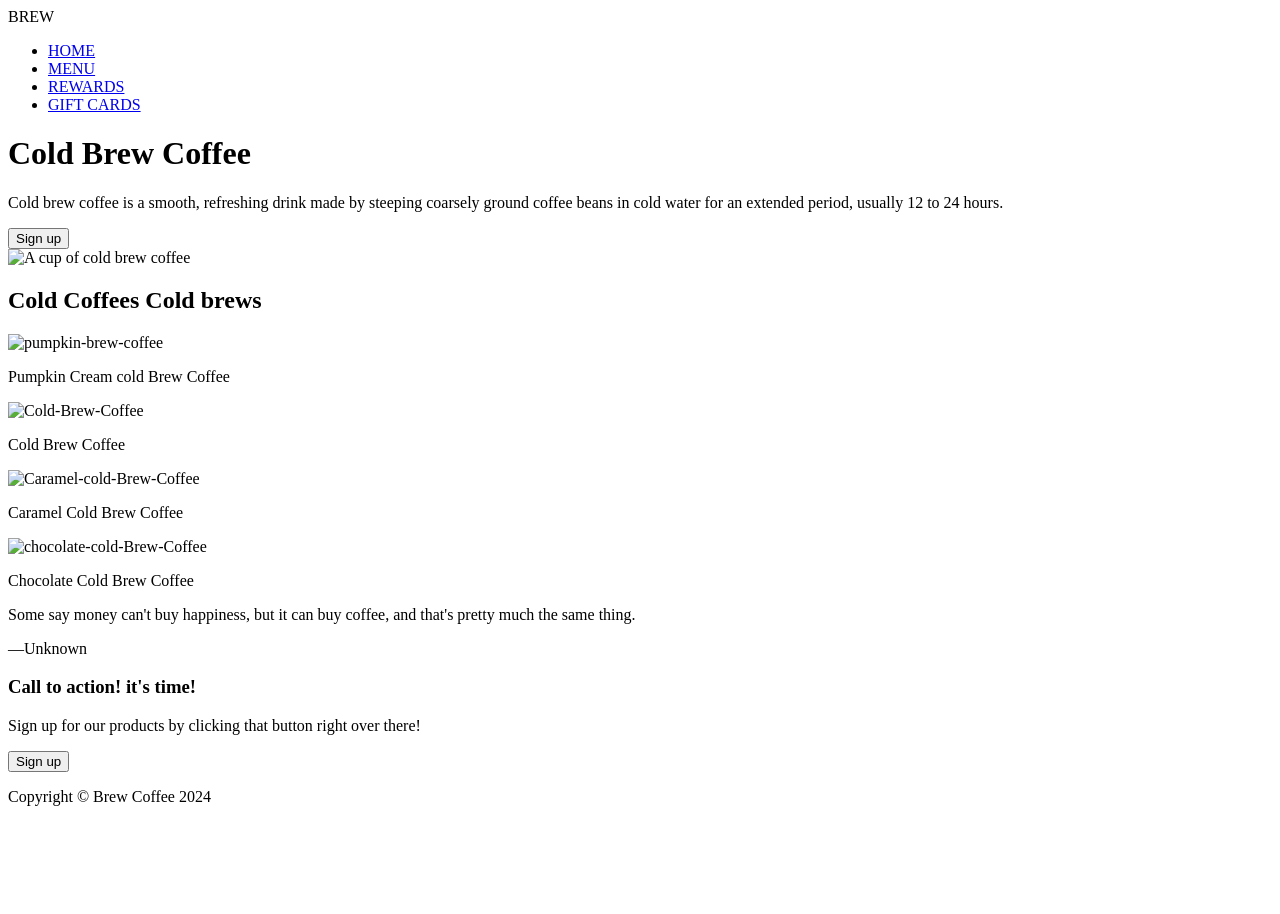
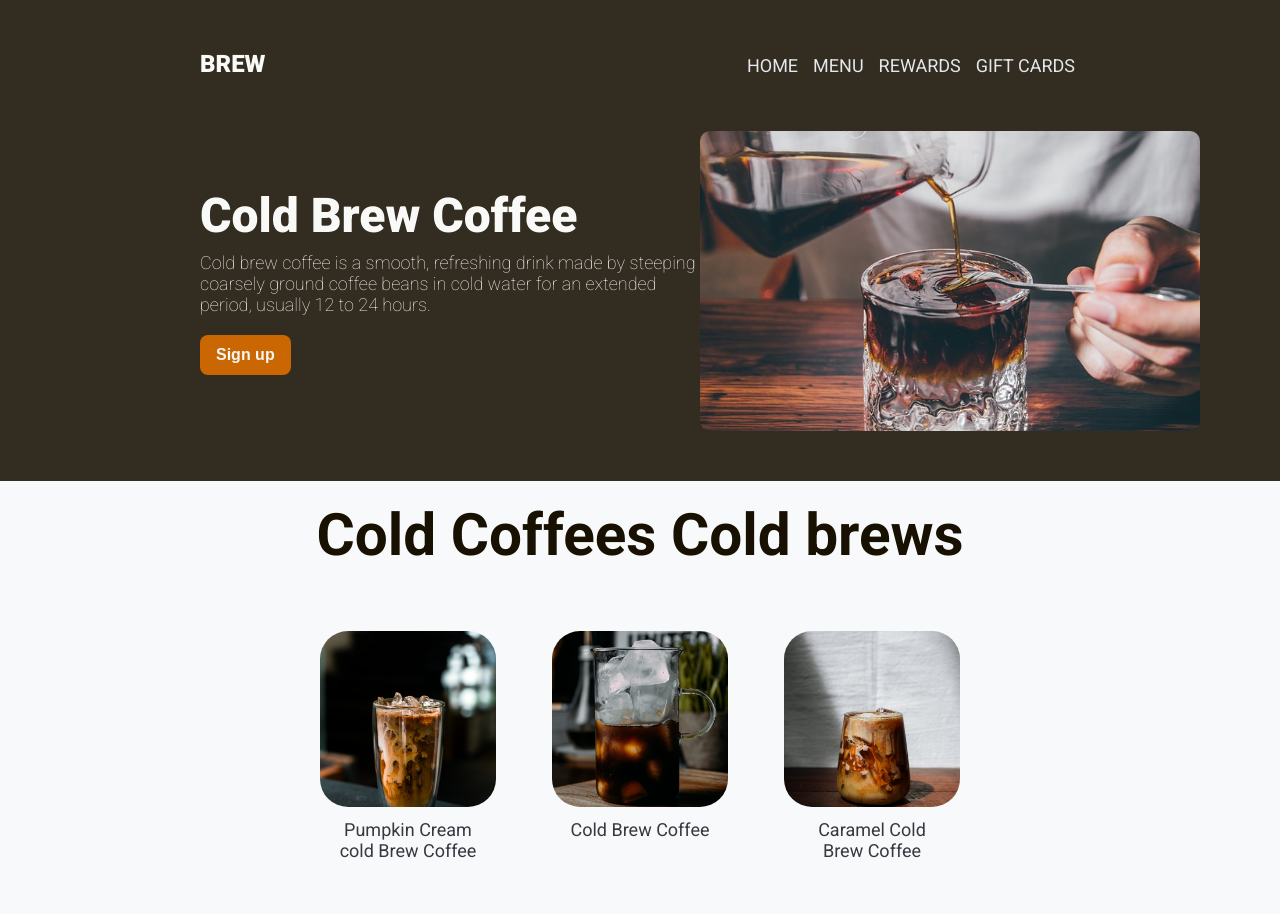
Before and after one commit to Torrescam/landing-Page, a plain HTML site: page index.html in a window 1280 px wide. Shown: the top 914 px of the page. Before the commit the page ends 822 px from the top, so only its background shows below. Drawn offline with Linux system fonts and the light colour scheme; the site is published under a folder, as on GitHub Pages, so addresses that start at the root find nothing.

Commit message:
fix: update paths for CSS and images to work correctly

```diff
--- a/index.html
+++ b/index.html
@@ -9,7 +9,7 @@
       href="https://fonts.googleapis.com/css2?family=Roboto:ital,wght@0,100;0,300;0,400;0,500;0,700;0,900;1,100;1,300;1,400;1,500;1,700;1,900&display=swap"
       rel="stylesheet"
     />
-    <link rel="stylesheet" href="/styles.css" />
+    <link rel="stylesheet" href="./styles.css" />
     <title>Cold Brew Coffee</title>
   </head>
   <body>
@@ -36,7 +36,7 @@
       </div>
       <div class="content-right">
         <img
-          src="/images/coffee-.jpg"
+          src="./images/coffee-.jpg"
           alt="A cup of cold brew coffee"
           class="hero-img"
         />
@@ -48,20 +48,20 @@
       </div>
       <div class="container">
         <div class="card">
-          <img src="/images/pumpkin-brew.jpg" alt="pumpkin-brew-coffee" />
+          <img src="./images/pumpkin-brew.jpg" alt="pumpkin-brew-coffee" />
           <p>Pumpkin Cream cold Brew Coffee</p>
         </div>
         <div class="card">
-          <img src="/images/cold-brew.jpg" alt="Cold-Brew-Coffee" />
+          <img src="./images/cold-brew.jpg" alt="Cold-Brew-Coffee" />
           <p>Cold Brew Coffee</p>
         </div>
         <div class="card">
-          <img src="/images/caramel-brew.jpg" alt="Caramel-cold-Brew-Coffee" />
+          <img src="./images/caramel-brew.jpg" alt="Caramel-cold-Brew-Coffee" />
           <p>Caramel Cold Brew Coffee</p>
         </div>
         <div class="card">
           <img
-            src="/images/chocolate-brew.jpg"
+            src="./images/chocolate-brew.jpg"
             alt="chocolate-cold-Brew-Coffee"
           />
           <p>Chocolate Cold Brew Coffee</p>
```
Also changed, not shown: styles.css (+0 -236 lines).
